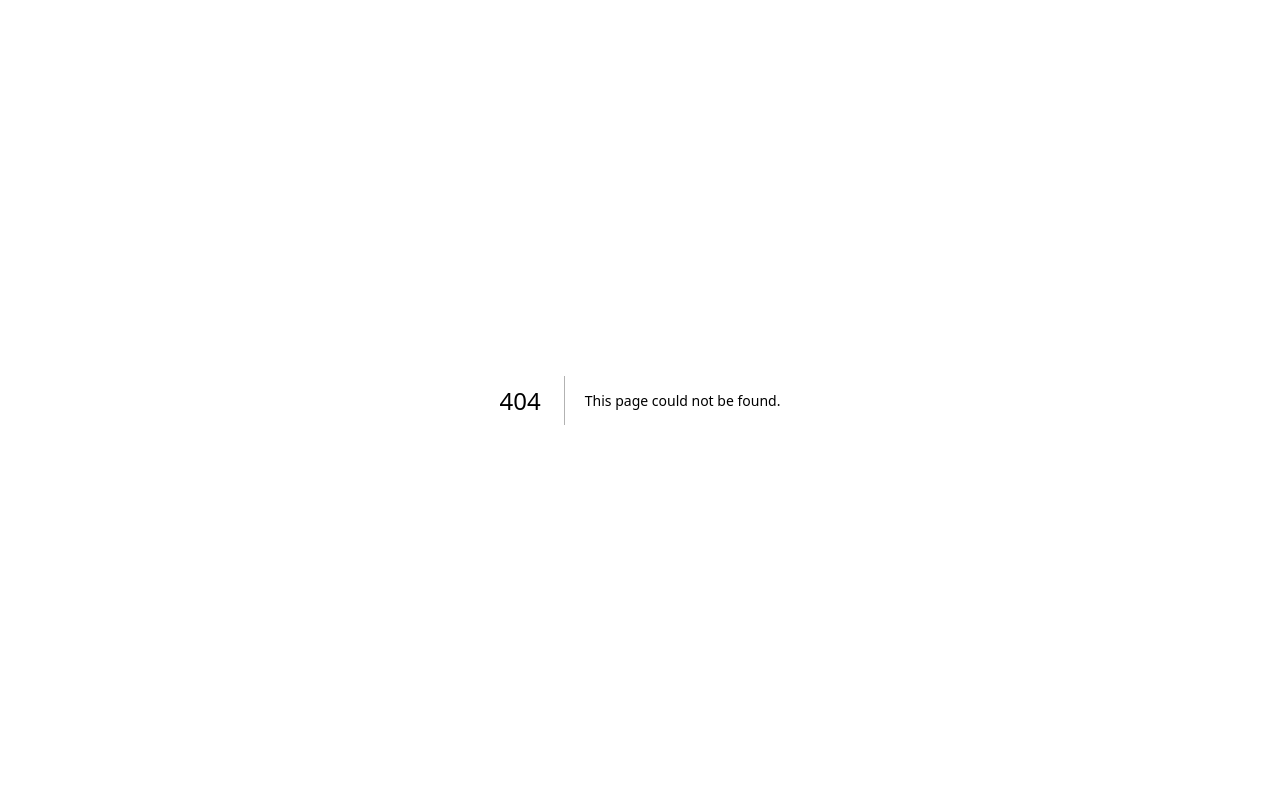
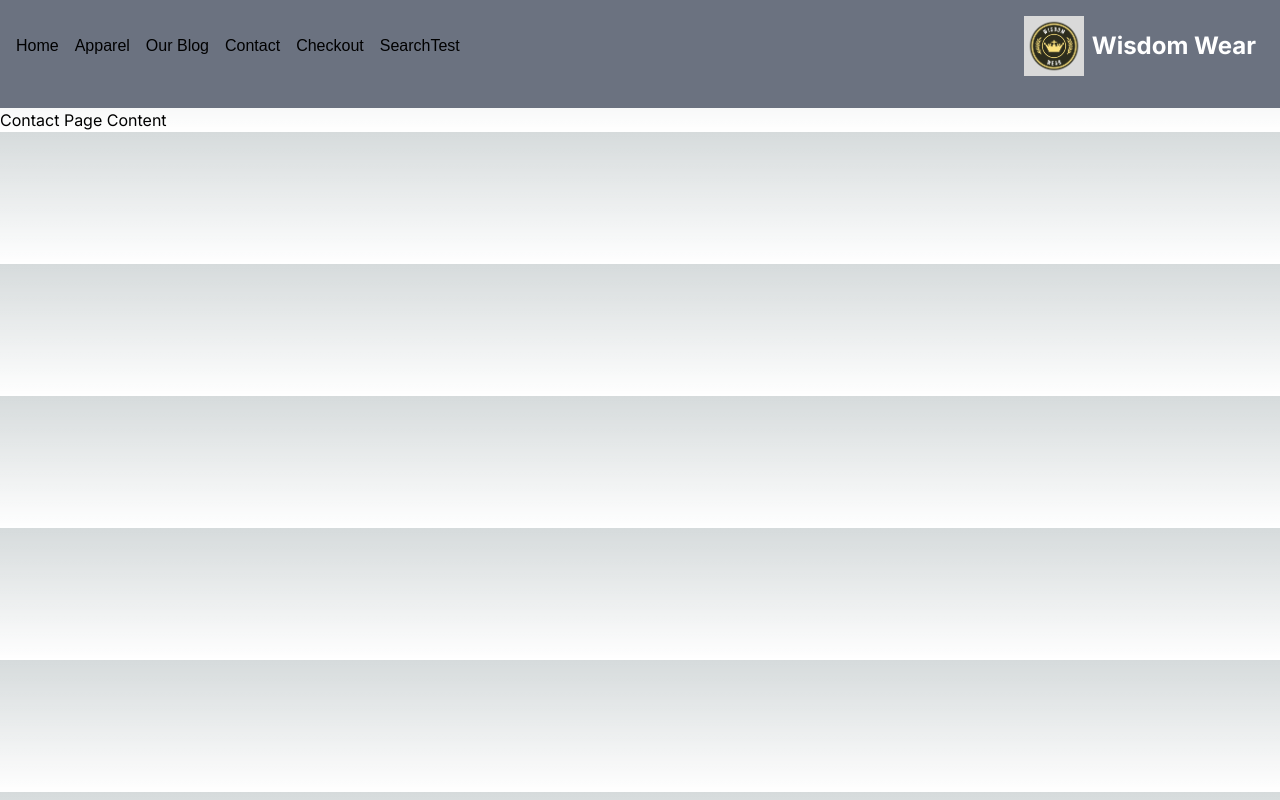
Before and after one commit to jessecastillo/dissolve, a Next.js app: page /contact in a window 1280 px wide. Before the commit this address had no page. Built offline with nearby package versions, Linux system fonts and the light colour scheme.

Commit message:
Proper Routing

```diff
--- a/app/NavBar.js
+++ b/app/NavBar.js
@@ -1,16 +1,44 @@
 import React from "react";
+import Link from "next/link"; // Import the Link component
 import "./font-styles.css";
+import Image from "next/image";
 
 const Navbar = () => {
   return (
-    <div className="bg-gray-400 p-4">
+    <div className="bg-gray-500 p-4">
       <div className="flex justify-between items-center mb-4">
         <ul className="flex">
-          <li className="mr-4">Home</li>
-          <li className="mr-4">Apparel</li>
-          <li>Our Blog</li>
+          {/* Use Link component to create linked pages */}
+          <li className="mr-4">
+            <Link href="/">Home</Link>
+          </li>
+          <li className="mr-4">
+            <Link href="/product">Apparel</Link>
+          </li>
+          <li>
+            <Link href="/blog">Our Blog</Link>
+            {/* Use the correct href for the blog page */}
+          </li>
+          {/* Add more li elements for other pages */}
+          <li className="ml-4">
+            <Link href="/contact">Contact</Link>
+          </li>
+          <li className="ml-4">
+            <Link href="/checkout">Checkout</Link>
+          </li>
+          <li className="ml-4">
+            <Link href="/search">SearchTest</Link>
+          </li>
         </ul>
-        <div className="text-white font-bold text-3xl ml-4">Wisdom Wear</div>
+        <div className="flex items-center">
+          <Image
+            src="/wisdomwearlogo.png"
+            alt="Wisdom Wear Logo"
+            width={60} // Set your desired width here
+            height={60} // Set your desired height here
+          />
+          <div className="text-white font-bold text-2xl mr-2 pl-2">Wisdom Wear</div>
+        </div>
       </div>
     </div>
   );
--- a/app/Video.js
+++ b/app/Video.js
@@ -10,13 +10,15 @@ const VideoSection = () => {
       </video>
       <div className="absolute left-1/2 top-1/2 transform -translate-x-1/2 -translate-y-1/2 text-center">
         {/* Add the text above the arrow */}
+        <Link href="#product-section">
         <p className="text-xl text-white font-semibold mb-4">For those who Seek...</p>
+        </Link>
         <Link href="#product-section">
           {/* Replace the existing arrow with a Font Awesome arrow */}
           <i className="text-4xl fas fa-chevron-down"></i>
         </Link>
       </div>
-      <div className="absolute right-20 top-20 h-3/4 flex flex-col justify-between">
+      <div className="absolute right-24 top-20 h-3/4 flex flex-col justify-between">
         <p className="text-xl text-white">Sola Scriptura</p>
         <p className="text-xl text-white">Sola Fide</p>
         <p className="text-xl text-white">Sola Gratia</p>
--- a/app/VideoSectionClient.js
+++ /dev/null
@@ -1,12 +0,0 @@
-import React from "react";
-
-function VideoSectionClient() {
-  return (
-    <div>
-      <video className="fixed z-[-1]" autoPlay muted loop>
-        <source src="/videos/Aquatic_Clouds_geo_HD.mp4" type="video/mp4" />
-        Your browser does not support the video tag.
-      </video>
-    </div>
-  );
-}
--- /dev/null
+++ b/app/blog/page.js
@@ -0,0 +1,17 @@
+//index.js in /pages/blog
+import React from 'react';
+import Navbar from '../NavBar';
+
+const BlogPage = () => {
+  // You can fetch your blog posts or any relevant data here
+
+  return (
+    <div>
+      <Navbar />
+      <h1>Dawg with a Blog</h1>
+      {/* Add your blog content here */}
+    </div>
+  );
+};
+
+export default BlogPage;
--- /dev/null
+++ b/app/checkout/page.js
@@ -0,0 +1,15 @@
+// pages/checkout.js
+import React from "react";
+import Navbar from "../NavBar";
+
+const Checkout = () => {
+
+  return (
+      <div>
+        <Navbar />
+        <h1>Checkout Page Content</h1>
+      </div>
+      );
+};
+
+export default Checkout;
--- /dev/null
+++ b/app/contact/page.js
@@ -0,0 +1,15 @@
+// pages/contact.js
+import React from "react";
+import Navbar from "../NavBar";
+
+const Contact = () => {
+  return (
+  <div>
+    <Navbar />
+    <h1>
+    Contact Page Content
+    </h1>
+  </div>);
+};
+
+export default Contact;
--- a/app/layout.js
+++ b/app/layout.js
@@ -4,7 +4,7 @@ import { Inter } from 'next/font/google'
 const inter = Inter({ subsets: ['latin'] })
 
 export const metadata = {
-  title: 'Create Next App',
+  title: 'Wisdom Wear',
   description: 'Generated by create next app',
 }
 
--- /dev/null
+++ b/app/productRender.js
@@ -0,0 +1,9 @@
+// pages/product.js
+import React from "react";
+import Product from "./product/page"; // Import the Product component from its file location
+
+const ProductPage = () => {
+  return <Product />;
+};
+
+export default ProductPage;
--- /dev/null
+++ b/app/search/page.js
@@ -0,0 +1,8 @@
+export default function Page()
+{
+  return (
+    <div>
+        <h1>My page</h1>
+    </div>
+    );
+}
```
Also changed, not shown: app/page.js (+4 -6 lines), app/product/page.js (renamed from app/product.js).
